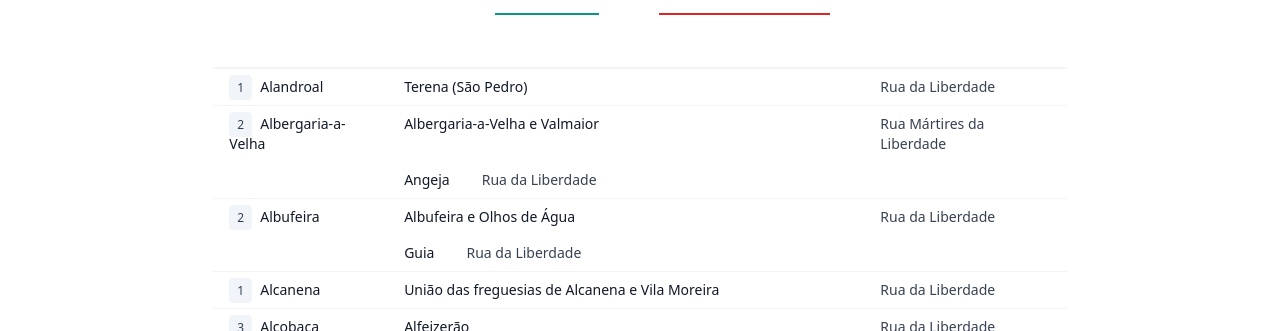
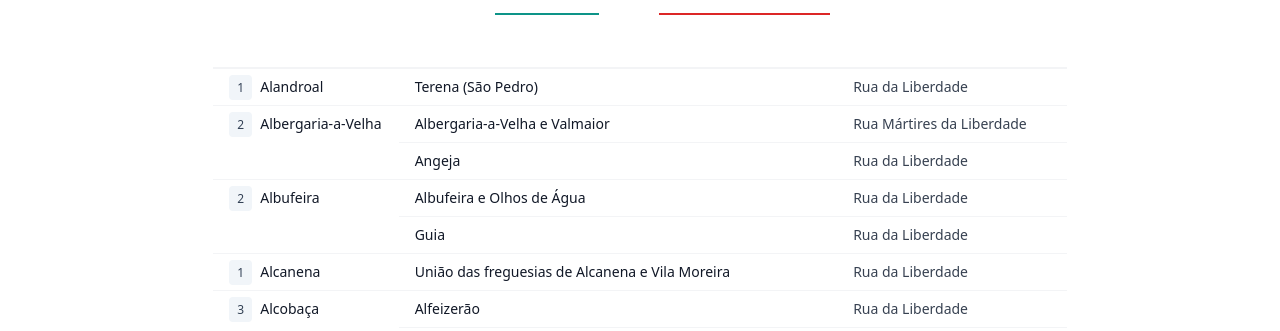
Before and after one commit to biamalveiro/abril, a React (Create React App) app: page / in a window 1280 px wide. Shown: the part 621-952 px from the top of the page. Built offline with nearby package versions, Linux system fonts and the light colour scheme.

Commit message:
Fix table layout

```diff
--- a/src/components/Table/Table.js
+++ b/src/components/Table/Table.js
@@ -24,7 +24,7 @@ export default function Table({ category, roadType, roads }) {
             .sort();
 
           return (
-            <tbody key={`tb-${district}`}>
+            <>
               <tr valign="top" className="">
                 <td
                   rowSpan={districtRoads.length}
@@ -57,7 +57,7 @@ export default function Table({ category, roadType, roads }) {
                   .sort();
 
                 return (
-                  <tbody key={`tb-${parish}`}>
+                  <>
                     <tr valign="top" className="">
                       <td
                         rowSpan={parishRoads.length}
@@ -78,10 +78,10 @@ export default function Table({ category, roadType, roads }) {
                         <td className="px-4 py-2 text-gray-700 ">{road}</td>
                       </tr>
                     ))}
-                  </tbody>
+                  </>
                 );
               })}
-            </tbody>
+            </>
           );
         })}
       </tbody>
```
